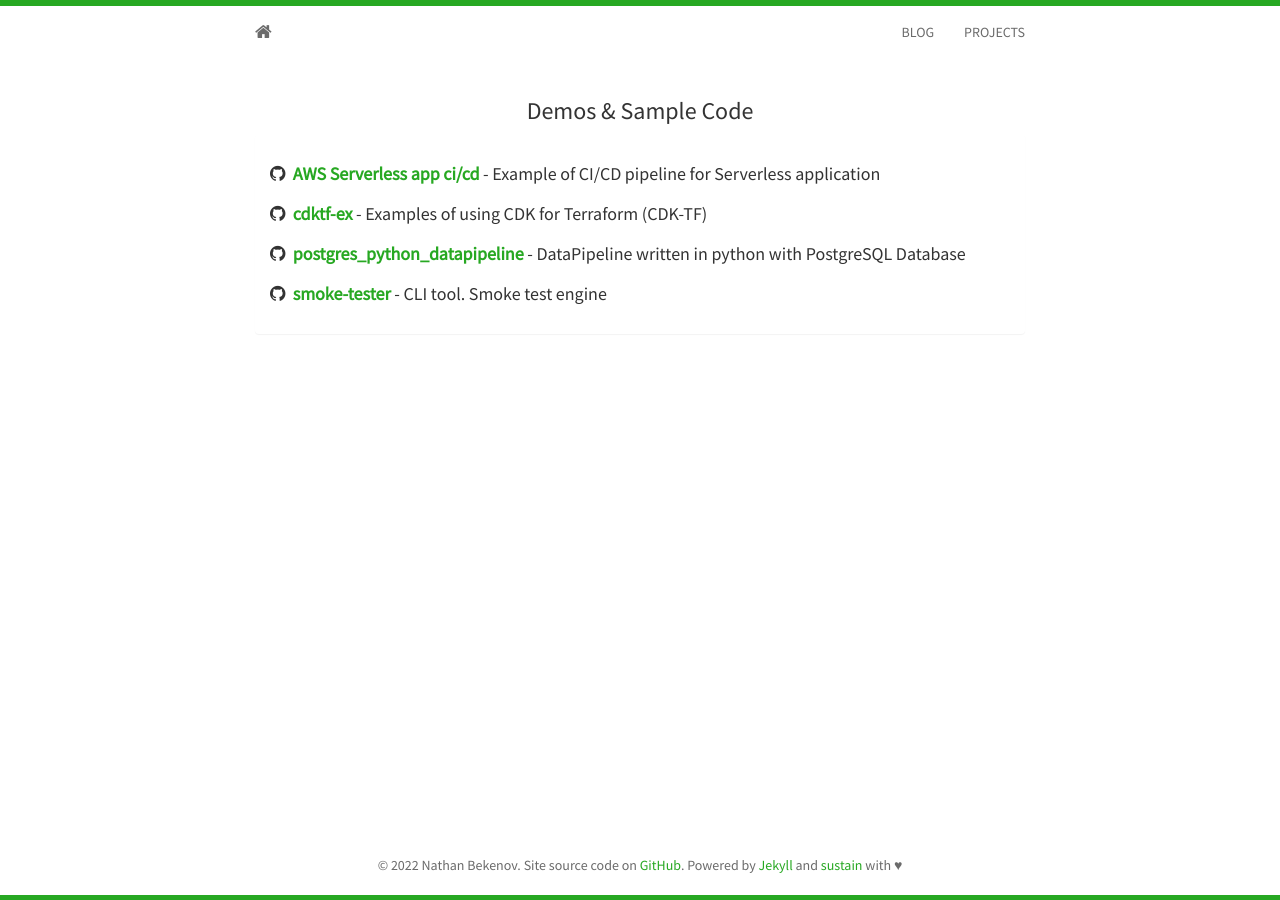
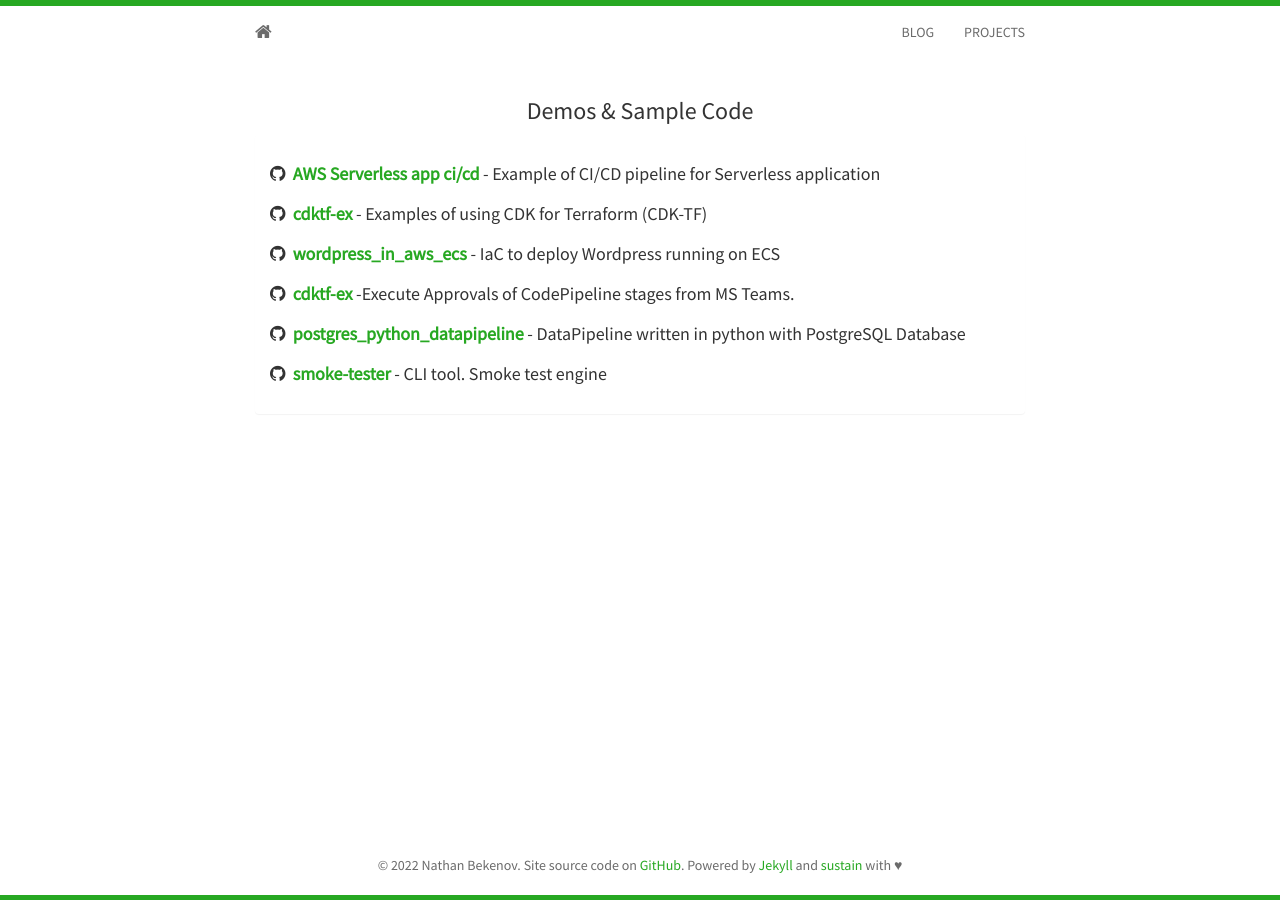
Before and after one commit to nbekenov/nbekenov.github.io, a Jekyll site: the page built from projects.html, in a window 1280 px wide. Built offline with Jekyll 4.4.1, drawn with Linux system fonts in a browser that asks for light colours; nearby versions of some CDN libraries.

Commit message:
Update projects.html

```diff
--- a/_includes/projects.html
+++ b/_includes/projects.html
@@ -10,6 +10,14 @@
 		<h5>
 			<i class="fa fa-github"></i>&nbsp;&nbsp;<strong><a href="https://github.com/nbekenov/cdktf-ex">cdktf-ex</a></strong>
 			- Examples of using CDK for Terraform (CDK-TF)
+		</h5>
+		<h5>
+			<i class="fa fa-github"></i>&nbsp;&nbsp;<strong><a href="https://github.com/nbekenov/wordpress_in_aws_ecs">wordpress_in_aws_ecs</a></strong>
+			- IaC to deploy Wordpress running on ECS
+		</h5>
+		<h5>
+			<i class="fa fa-github"></i>&nbsp;&nbsp;<strong><a href="https://github.com/nbekenov/pipeline-approval-from-ms-teams">cdktf-ex</a></strong>
+			-Execute Approvals of CodePipeline stages from MS Teams.
 		</h5>
     	<h5>
 			<i class="fa fa-github"></i>&nbsp;&nbsp;<strong><a href="https://github.com/nbekenov/ud_1_postgres_python_datapipeline">postgres_python_datapipeline</a></strong>
```
